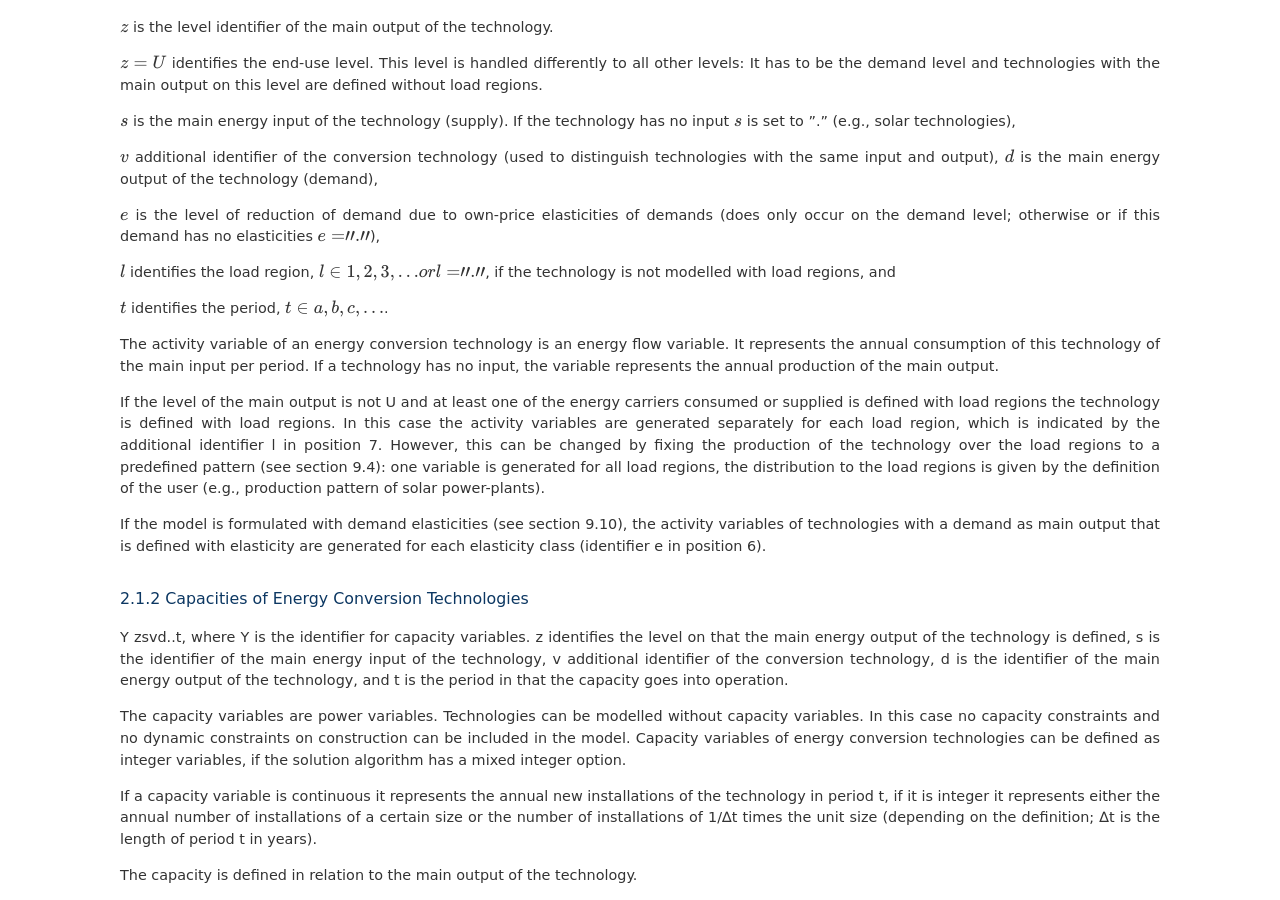
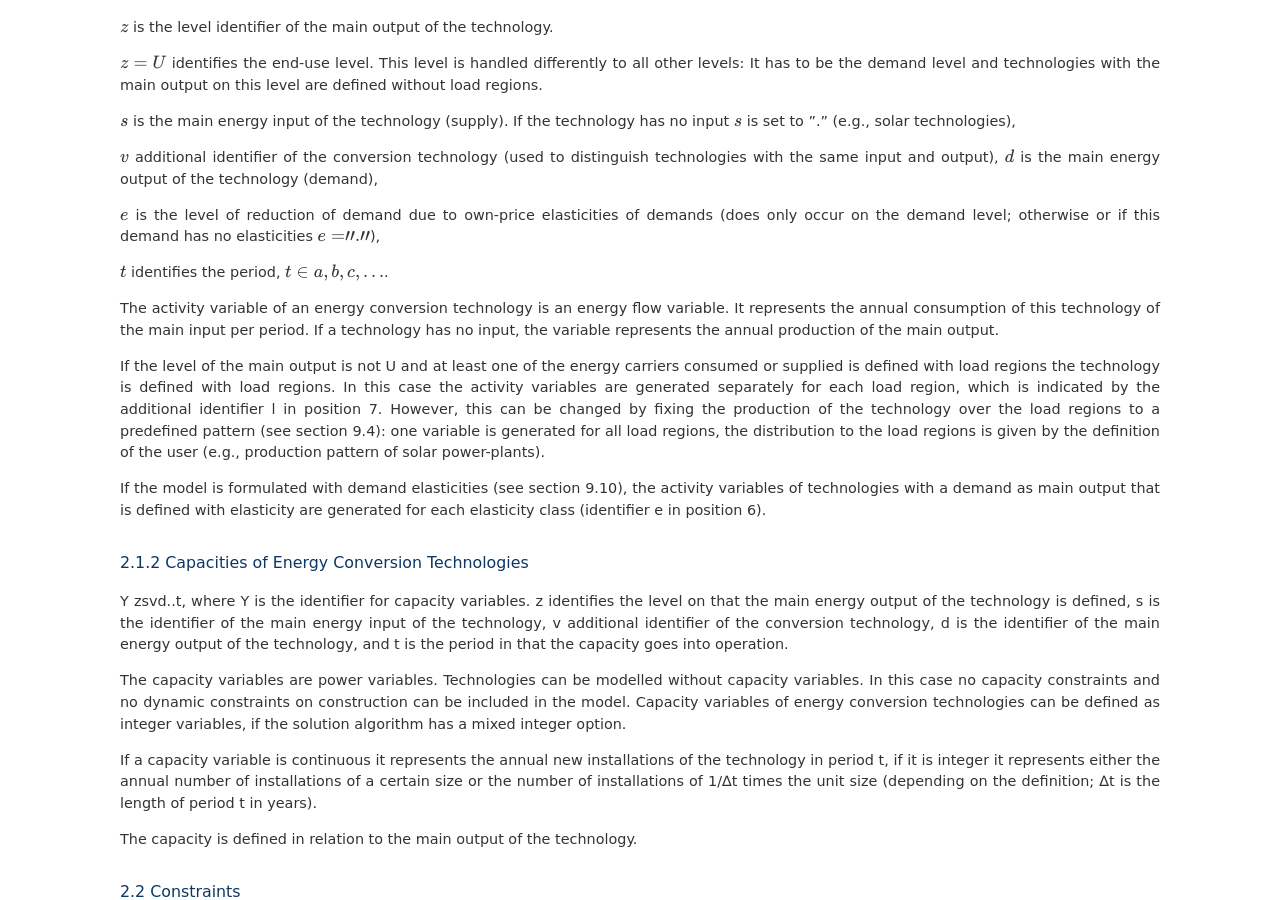
Before and after one commit to iiasa/message_doc, a Sphinx documentation site: the page built from source/message_globiom/annex/message/conversion_technologies.rst, in a window 1280 px wide and 900 px high, scrolled down 402 px. Built offline with Sphinx 7.4.7, drawn with Linux system fonts in a browser that asks for light colours; pages that are not in the unit, such as notebooks, are missing from menus.

Commit message:
Update conversion_technologies.rst

```diff
--- a/source/message_globiom/annex/message/conversion_technologies.rst
+++ b/source/message_globiom/annex/message/conversion_technologies.rst
@@ -20,11 +20,9 @@ where
 :math:`s`	 is the main energy input of the technology (supply). If the technology has no input :math:`s` is set to ”.” (e.g., solar technologies),
 
 :math:`v`	 additional identifier of the conversion technology (used to distinguish technologies with the same input and output),
-:math:`d`	is the main energy output of the technology (demand),
+:math:`d`	 is the main energy output of the technology (demand),
 
 :math:`e`	 is the level of reduction of demand due to own-price elasticities of demands (does only occur on the demand level; otherwise or if this demand has no elasticities :math:`e = ”.”`),
-
-:math:`l`	 identifies the load region, :math:`l ∈ {1, 2, 3, ...} or l = ”.”`, if the technology is not modelled with load regions, and
 
 :math:`t`	 identifies the period, :math:`t ∈ {a, b, c, ...}`.
 
```
